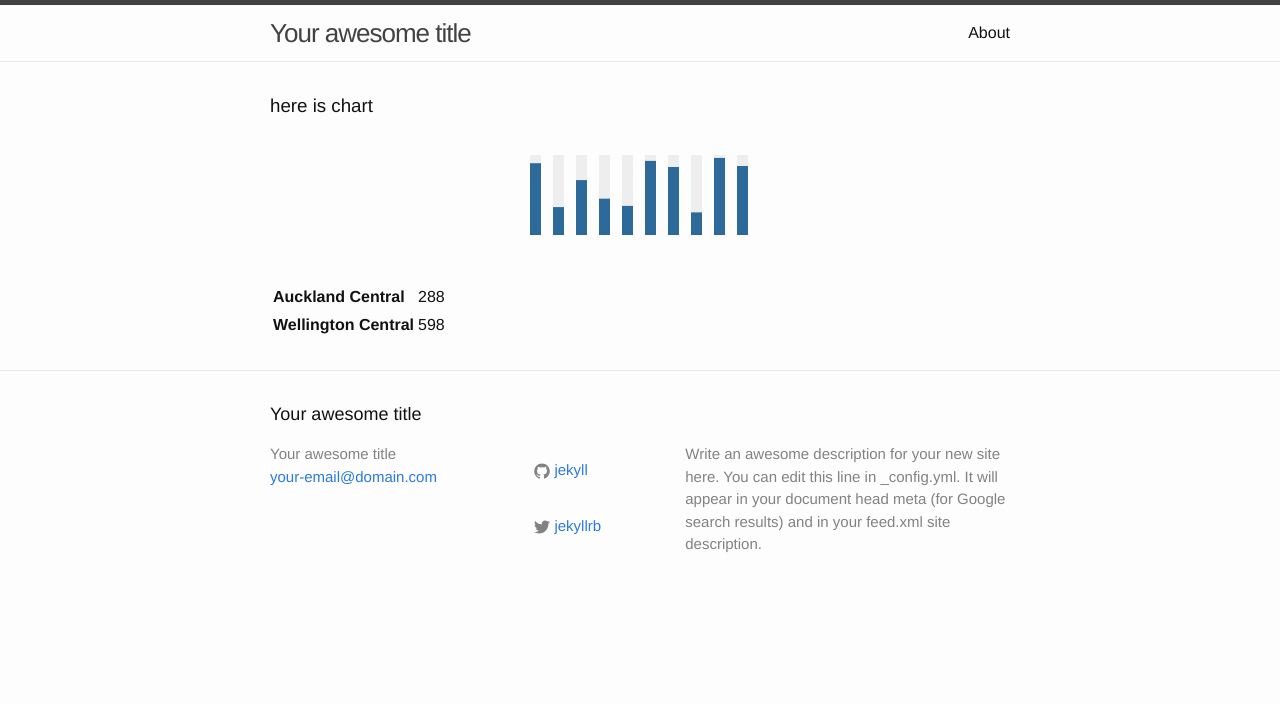
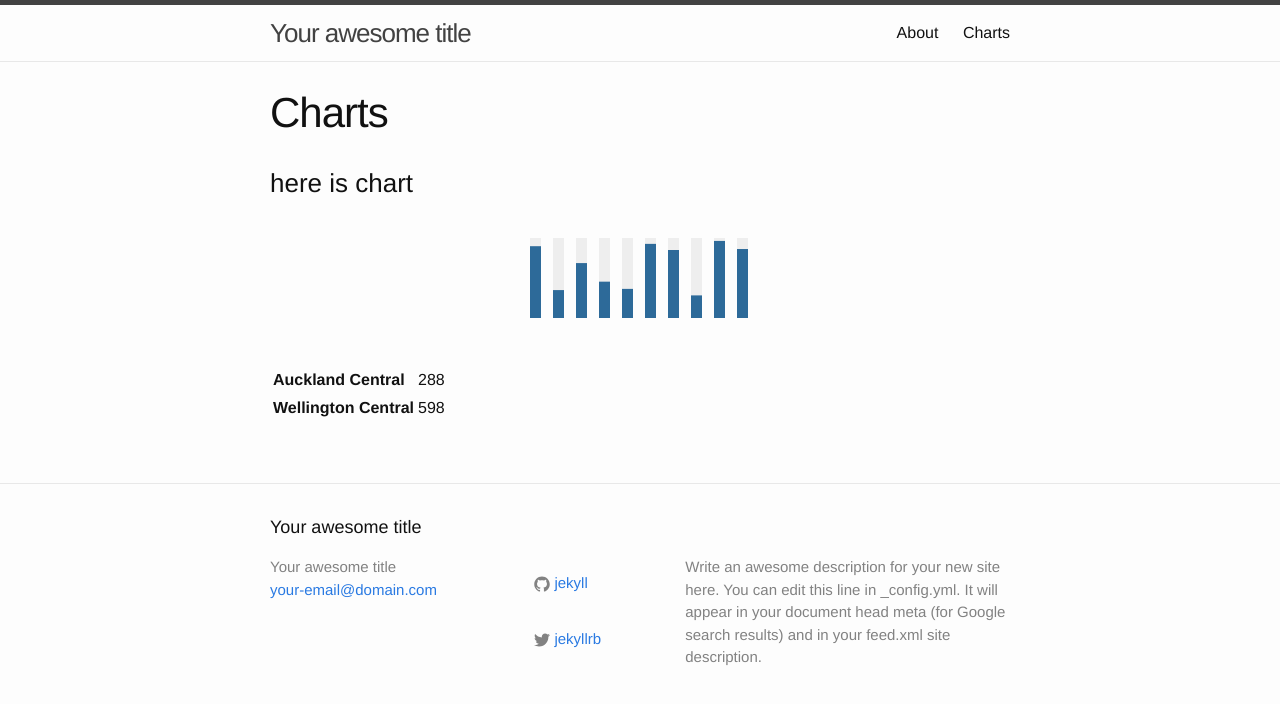
Before and after one commit to ptgamr/jekyll-demo, a Jekyll site: the page built from charts.html, in a window 1280 px wide. Shown: the top 704 px of the page. Built offline with Jekyll 4.4.1, drawn with Linux system fonts in a browser that asks for light colours.

```diff
--- /dev/null
+++ b/Gemfile
@@ -0,0 +1,2 @@
+source 'https://rubygems.org'
+gem 'github-pages', group: :jekyll_plugins
--- a/_includes/head.html
+++ b/_includes/head.html
@@ -6,7 +6,7 @@
   <title>{% if page.title %}{{ page.title | escape }}{% else %}{{ site.title | escape }}{% endif %}</title>
   <meta name="description" content="{% if page.excerpt %}{{ page.excerpt | strip_html | strip_newlines | truncate: 160 }}{% else %}{{ site.description }}{% endif %}">
 
-  <link rel="stylesheet" href="{{ "/css/main.css" | prepend: site.baseurl }}">
+  <link rel="stylesheet" href="{{ "/css/main.css" | prepend: site.github.url }}">
   <link rel="canonical" href="{{ page.url | replace:'index.html','' | prepend: site.baseurl | prepend: site.url }}">
   <link rel="alternate" type="application/rss+xml" title="{{ site.title }}" href="{{ "/feed.xml" | prepend: site.baseurl | prepend: site.url }}">
   <script src="http://d3js.org/d3.v3.min.js"></script>
--- a/charts.html
+++ b/charts.html
@@ -1,5 +1,7 @@
 ---
-layout: default
+layout: page
+title: Charts
+permalink: /charts/
 ---
 <h3>here is chart</h3>
 
```
Also changed, not shown: 1 other file.
